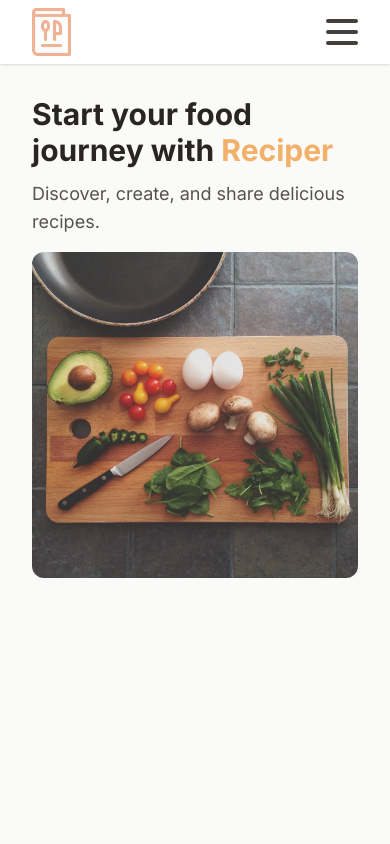
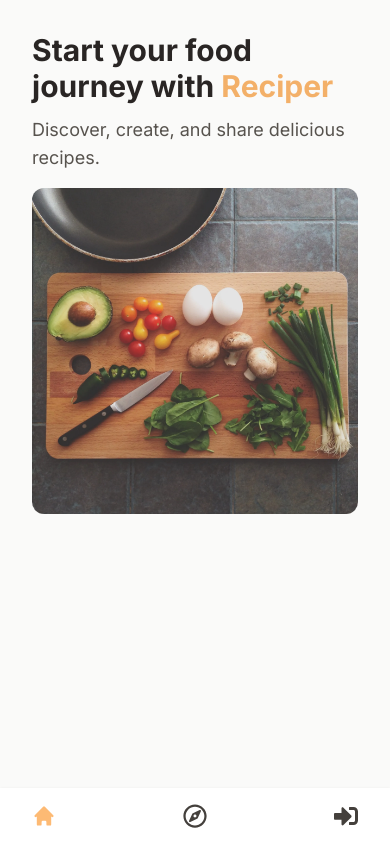
Before and after one commit to Dunkelhaiser/Reciper, a Next.js app: page / in a window 390 px wide. Built offline with nearby package versions, Linux system fonts and the light colour scheme; no server answers.

Commit message:
Updated header

```diff
--- a/src/app/layout.tsx
+++ b/src/app/layout.tsx
@@ -23,7 +23,9 @@
                 <Providers>
                     <Header />
                     <Toaster containerStyle={{ top: "80px" }} />
-                    <main className="mt-[64px] min-h-[calc(100vh_-_64px)] bg-stone-50 px-8 py-8 lg:px-20 xl:px-40">{children}</main>
+                    <main className="mb-[56px] min-h-[calc(100vh_-_56px)] bg-stone-50 px-8 py-8 md:mb-0 md:mt-[64px] md:min-h-[calc(100vh_-_64px)] lg:px-20 xl:px-40">
+                        {children}
+                    </main>
                 </Providers>
             </body>
         </html>
--- a/src/components/Header.tsx
+++ b/src/components/Header.tsx
@@ -3,32 +3,21 @@
 import Link from "next/link";
 import Image from "next/image";
 import { usePathname } from "next/navigation";
-import { FaBell, FaRegCompass, FaSignInAlt, FaSignOutAlt, FaUserCircle } from "react-icons/fa";
+import { useSession } from "next-auth/react";
+import { FaBell, FaRegCompass, FaSignInAlt, FaUserCircle } from "react-icons/fa";
 import { HiHome } from "react-icons/hi";
-import { signOut, useSession } from "next-auth/react";
-import useToggle from "@hooks/useToggle";
-import Hamburger from "./Hamburger";
 
 const Header = () => {
-    const [expanded, setExpanded] = useToggle();
     const route = usePathname();
     const session = useSession();
 
     return (
-        <header className="fixed top-0 z-[9999] flex w-full flex-row items-center justify-between bg-white px-8 py-2 shadow lg:px-20 xl:px-40">
-            <Link href="/">
+        <header className="fixed bottom-0 z-[9999] flex w-full flex-row items-center justify-between bg-white px-8 py-4 shadow md:bottom-auto md:top-0 md:py-2 lg:px-20 xl:px-40">
+            <Link href="/" className="hidden md:inline">
                 <Image src="/logo.webp" alt="Logo" className="h-12" width={150} height={150} priority />
             </Link>
-            <Hamburger onClick={() => setExpanded()} expanded={expanded} className="md:hidden" />
-            <nav
-                className={`transform max-[767px]:absolute max-[767px]:left-8 max-[767px]:right-8  max-[767px]:rounded-lg max-[767px]:bg-white max-[767px]:p-8  max-[767px]:shadow-lg max-[767px]:transition-all max-[767px]:duration-300 max-[767px]:ease-out
-                ${
-                    expanded
-                        ? "max-[767px]:top-[5.5rem] max-[767px]:translate-y-0 max-[767px]:opacity-100"
-                        : "max-[767px]:top-[-1px] max-[767px]:-translate-y-full max-[767px]:opacity-0"
-                }`}
-            >
-                <ul className="flex list-none flex-col items-center gap-8 md:flex-row md:items-start md:gap-20">
+            <nav className="w-full md:w-auto">
+                <ul className="flex list-none flex-row justify-between gap-8 md:items-start md:gap-20">
                     <li>
                         <Link
                             href="/"
@@ -39,22 +28,20 @@
                                     : "text-stone-700 hover:text-stone-600 focus-visible:text-stone-600 active:text-stone-800"
                             }`}
                         >
-                            <HiHome className="hidden text-2xl md:inline" />
-                            <span className="md:hidden">Home</span>
+                            <HiHome className="text-2xl" />
                         </Link>
                     </li>
                     <li>
                         <Link
-                            href="/discover"
-                            aria-label="Discover"
+                            href="/explore"
+                            aria-label="Explore"
                             className={`no-underline transition ${
-                                route === "/discover"
+                                route === "/explore"
                                     ? "text-orange-300"
                                     : "text-stone-700 hover:text-stone-600 focus-visible:text-stone-600 active:text-stone-800"
                             }`}
                         >
-                            <FaRegCompass className="hidden text-2xl md:inline" />
-                            <span className="md:hidden">Discover</span>
+                            <FaRegCompass className="text-2xl" />
                         </Link>
                     </li>
                     {session.data?.user ? (
@@ -69,8 +56,7 @@
                                             : "text-stone-700 hover:text-stone-600 focus-visible:text-stone-600 active:text-stone-800"
                                     }`}
                                 >
-                                    <FaBell className="hidden text-2xl md:inline" />
-                                    <span className="md:hidden">Notifications</span>
+                                    <FaBell className="text-2xl" />
                                 </Link>
                             </li>
                             <li>
@@ -83,30 +69,18 @@
                                             : "text-stone-700 hover:text-stone-600 focus-visible:text-stone-600 active:text-stone-800"
                                     }`}
                                 >
-                                    {session.data.user.image ? (
+                                    {session.data?.user.image ? (
                                         <Image
-                                            src={session.data.user.image}
+                                            src={session.data?.user.image}
                                             alt="Profile"
                                             className="h-[25.24px] rounded-full"
                                             width={150}
                                             height={150}
                                         />
                                     ) : (
-                                        <FaUserCircle className="hidden text-2xl md:inline" />
+                                        <FaUserCircle className="text-2xl" />
                                     )}
-
-                                    <span className="md:hidden">Profile</span>
                                 </Link>
-                            </li>
-                            <li>
-                                <button
-                                    type="button"
-                                    onClick={() => signOut()}
-                                    className="text-stone-700 no-underline transition hover:text-stone-600 focus-visible:text-stone-600 active:text-stone-800"
-                                >
-                                    <FaSignOutAlt className="hidden text-2xl md:inline" />
-                                    <span className="md:hidden">Sign out</span>
-                                </button>
                             </li>
                         </>
                     ) : (
@@ -120,8 +94,7 @@
                                         : "text-stone-700 hover:text-stone-600 focus-visible:text-stone-600 active:text-stone-800"
                                 }`}
                             >
-                                <FaSignInAlt className="hidden text-2xl md:inline" />
-                                <span className="md:hidden">Sign in</span>
+                                <FaSignInAlt className="text-2xl" />
                             </Link>
                         </li>
                     )}
--- a/src/components/Hero.tsx
+++ b/src/components/Hero.tsx
@@ -9,7 +9,7 @@
                 </h1>
                 <p className="mt-3 text-lg text-stone-600">Discover, create, and share delicious recipes.</p>
             </div>
-            <Image className="rounded-xl" src="/hero.webp" width={2400} height={2400} alt="Cutting board with products" />
+            <Image className="rounded-xl" src="/hero.webp" width={2400} height={2400} alt="Cutting board with products" priority />
         </section>
     );
 };
```
